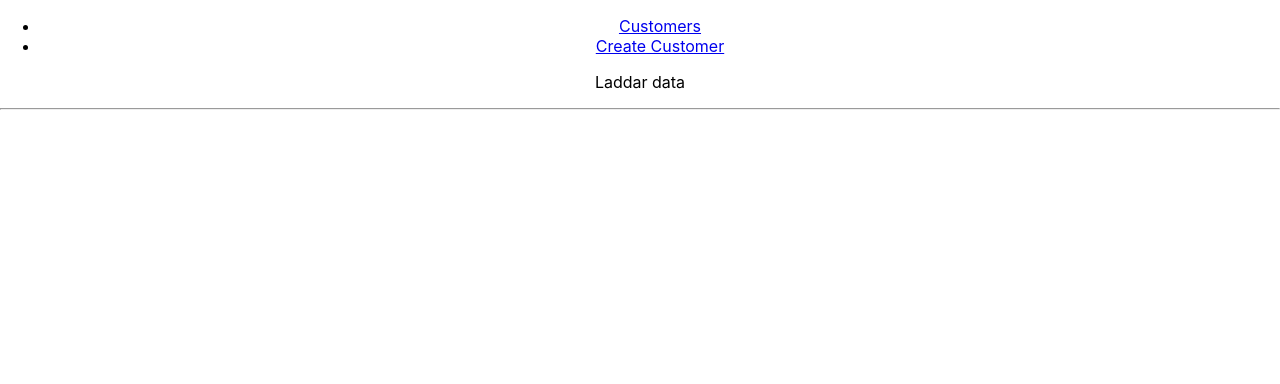
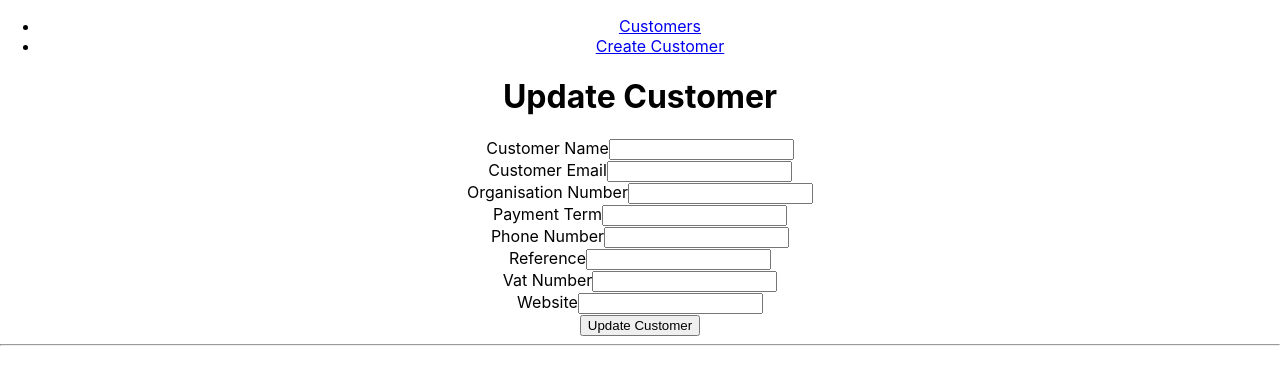
Before and after one commit to somnas/react-individuell-uppgift, a React (Create React App) app: page /customers/1/edit in a window 1280 px wide. Shown: the top 384 px of the page. Built offline with nearby package versions, Linux system fonts and the light colour scheme; no server answers.

Commit message:
build CustomerUpdatePage

```diff
--- a/src/App.js
+++ b/src/App.js
@@ -4,6 +4,7 @@
 import CustomerCreatePage from './pages/CustomerCreatePage';
 import CustomerDetailPage from './pages/CustomerDetailPage';
 import CustomerListPage from './pages/CustomerListPage';
+import CustomerUpdatePage from './pages/CustomerUpdatePage';
 import HomePage from './pages/HomePage';
 import LoginPage from './pages/LoginPage';
 
@@ -44,6 +45,7 @@
         <Route path="/customers/create">
           <CustomerCreatePage />
         </Route>
+        <Route path="/customers/:id/edit" component={CustomerUpdatePage} />
         <Route path="/customers/:id" component={CustomerDetailPage} />
         <Route path="/customers">
           <CustomerListPage />
--- /dev/null
+++ b/src/pages/CustomerUpdatePage.jsx
@@ -0,0 +1,64 @@
+import React, {useState, useEffect} from 'react'
+import {useHistory} from 'react-router-dom'
+
+export default function CustomerUpdatePage(props) {
+
+    const customerId = props.match.params.id
+    const history = useHistory()
+    const [formData, setFormData] = useState({})
+
+    useEffect(() => {
+        getCustomerItem()
+    }, [])
+
+    function getCustomerItem() {
+        const url = `https://frebi.willandskill.eu/api/v1/customers/${customerId}/`
+        const token = localStorage.getItem("WEBB20")
+        fetch(url, {
+            method: "PUT",
+            headers: {
+                "Content-Type": "application/json",
+                "Authorization": `Bearer ${token}`
+            }
+            })
+            .then(res => res.json())
+            .then(data => setFormData(data))
+        }
+
+    function renderInput(name, label, type) {
+        return(
+            <div>
+                <label>{label}</label>
+                <input
+                type={type || "text"}
+                name={name}
+                value={formData[name]}
+                onChange={e => {
+                    setFormData({...formData, [e.target]: e.target.value})
+                }}
+                />
+            </div>
+        )
+    }
+
+    function handleOnSubmit() {
+
+    }
+
+    return (
+        <div>
+            <h1>Update Customer</h1>
+            <form onSubmit={handleOnSubmit}>
+                {renderInput("name", "Customer Name")}
+                {renderInput("email", "Customer Email", "email")}
+                {renderInput("organisationNr", "Organisation Number")}
+                {renderInput("paymentTerm", "Payment Term", "number")}
+                {renderInput("phoneNumber", "Phone Number", "tel")}
+                {renderInput("reference", "Reference")}
+                {renderInput("vatNr", "Vat Number")}
+                {renderInput("website", "Website", "url")}
+                <button type="submit">Update Customer</button>
+            </form>
+        </div>
+    )
+}
```
Also changed, not shown: 1 other file (tests, documents, lock files or other folders).
